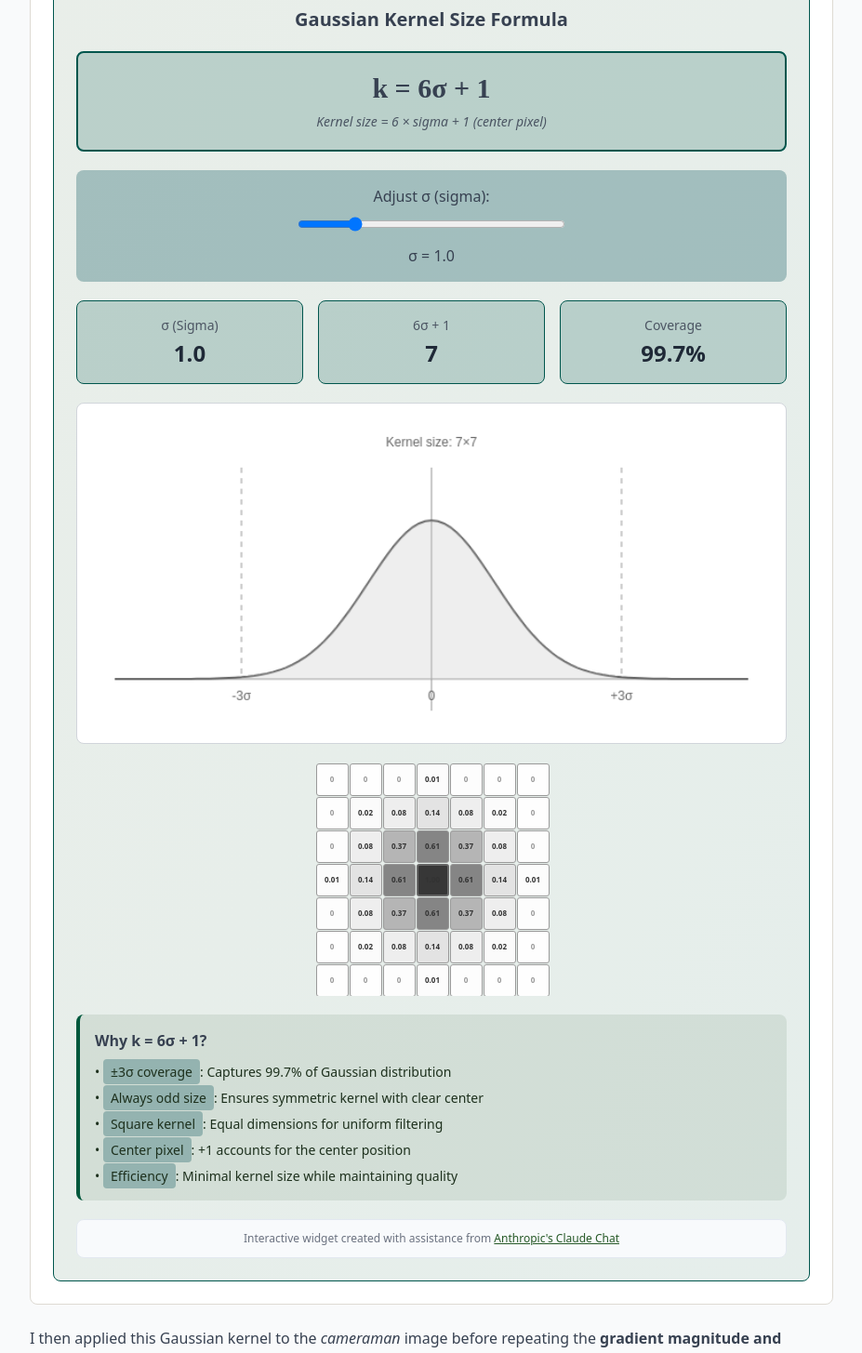
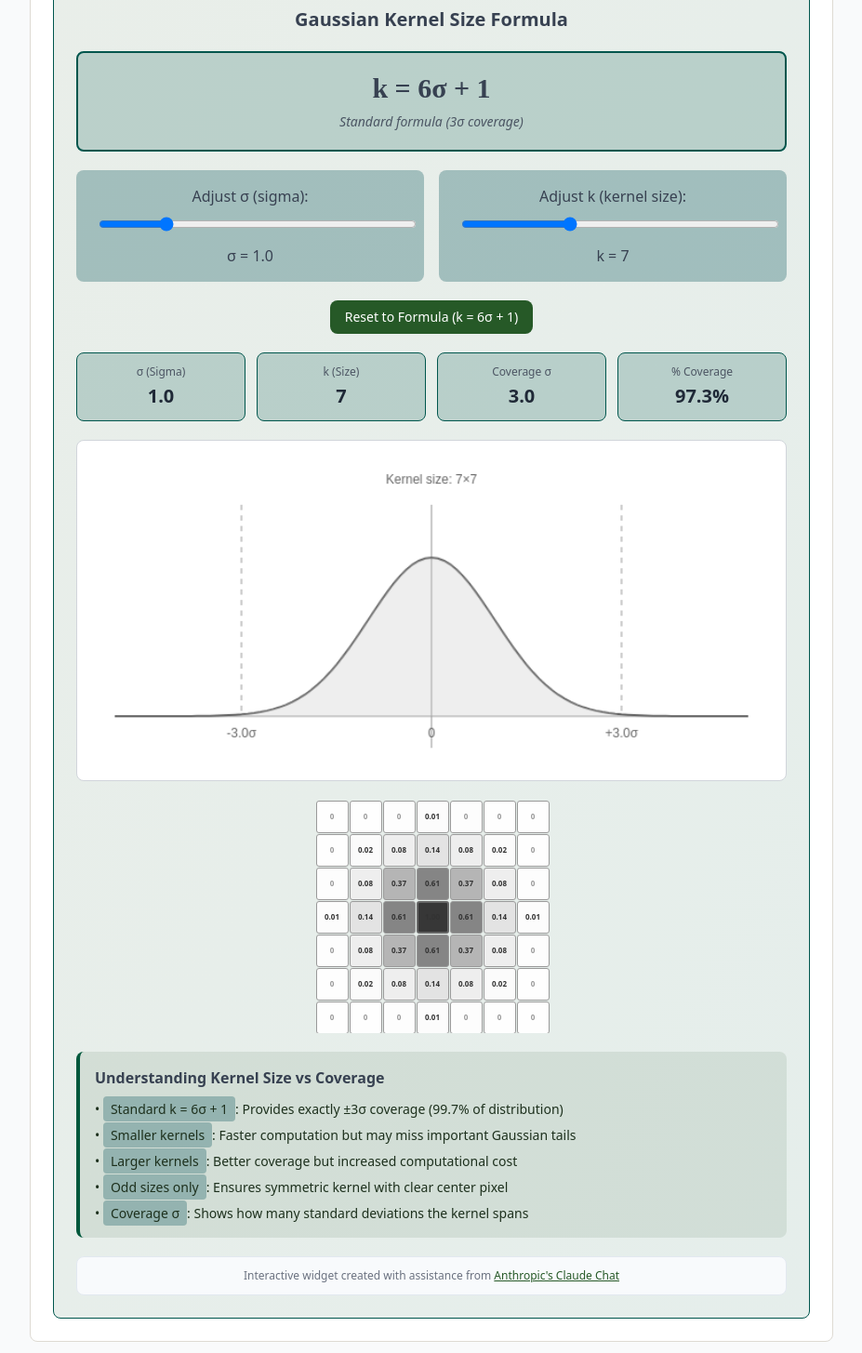
Before and after one commit to paulburkhardt/CS180-Submissions, a React (Vite) app: page /project-2 in a window 1280 px wide. Shown: the part 9800-11255 px from the top of the page at 93% size, without its empty margins (176-1103 px from the left). Built offline with nearby package versions, Linux system fonts and the light colour scheme.

Commit message:
add k varaible

```diff
--- a/src/pages/Project2.tsx
+++ b/src/pages/Project2.tsx
@@ -78,27 +78,58 @@ const Project2 = () => {
     if (!showGaussianWidget) return;
 
     const updateGaussianVisualization = () => {
-      const slider = document.getElementById('gaussianSigmaSlider') as HTMLInputElement;
-      if (!slider) return;
+      const sigmaSlider = document.getElementById('gaussianSigmaSlider') as HTMLInputElement;
+      const kSlider = document.getElementById('gaussianKSlider') as HTMLInputElement;
+      if (!sigmaSlider || !kSlider) return;
 
-      const sigma = parseFloat(slider.value);
-      let kernelSize = Math.round(6 * sigma + 1);
+      const sigma = parseFloat(sigmaSlider.value);
+      let kernelSize = parseInt(kSlider.value);
 
       // Ensure kernel size is always odd
       if (kernelSize % 2 === 0) {
         kernelSize += 1;
+        kSlider.value = kernelSize.toString();
+      }
+
+      // Calculate actual sigma coverage based on kernel size
+      const sigmaCoverage = (kernelSize - 1) / 2 / sigma;
+
+      // Calculate percentage coverage using error function approximation
+      const calculateCoverage = (sigmas: number) => {
+        // Using approximation: erf(x) ≈ 1 - exp(-1.26 * x^1.4) for coverage calculation
+        // Coverage = erf(sigmas/√2) * 100
+        const erfApprox = 1 - Math.exp(-1.26 * Math.pow(sigmas / Math.sqrt(2), 1.4));
+        return Math.min(99.9, Math.max(0, erfApprox * 100));
+      };
+
+      const percentageCoverage = calculateCoverage(sigmaCoverage);
+
+      // Update formula display
+      const formulaDisplayEl = document.getElementById('gaussianFormulaDisplay');
+      const formulaExplanationEl = document.getElementById('gaussianFormulaExplanation');
+
+      if (Math.abs(kernelSize - (6 * sigma + 1)) < 0.1) {
+        if (formulaDisplayEl) formulaDisplayEl.textContent = 'k = 6σ + 1';
+        if (formulaExplanationEl) formulaExplanationEl.textContent = 'Standard formula (3σ coverage)';
+      } else {
+        if (formulaDisplayEl) formulaDisplayEl.textContent = `k = ${kernelSize}`;
+        if (formulaExplanationEl) formulaExplanationEl.textContent = `Custom kernel size (${sigmaCoverage.toFixed(1)}σ coverage)`;
       }
 
       // Update display values
       const sigmaValueEl = document.getElementById('gaussianSigmaValue');
+      const kValueEl = document.getElementById('gaussianKValue');
       const currentSigmaEl = document.getElementById('gaussianCurrentSigma');
       const kernelSizeEl = document.getElementById('gaussianKernelSize');
+      const sigmaCoverageEl = document.getElementById('gaussianSigmaCoverage');
       const coverageEl = document.getElementById('gaussianCoverage');
 
       if (sigmaValueEl) sigmaValueEl.textContent = `σ = ${sigma.toFixed(1)}`;
+      if (kValueEl) kValueEl.textContent = `k = ${kernelSize}`;
       if (currentSigmaEl) currentSigmaEl.textContent = sigma.toFixed(1);
       if (kernelSizeEl) kernelSizeEl.textContent = kernelSize.toString();
-      if (coverageEl) coverageEl.textContent = '99.7%';
+      if (sigmaCoverageEl) sigmaCoverageEl.textContent = sigmaCoverage.toFixed(1);
+      if (coverageEl) coverageEl.textContent = `${percentageCoverage.toFixed(1)}%`;
 
       // Update canvas
       const canvas = document.getElementById('gaussianCanvas') as HTMLCanvasElement;
@@ -153,23 +184,25 @@ const Project2 = () => {
       }
       ctx.stroke();
 
-      // Draw 3-sigma boundaries
+      // Draw kernel boundaries based on actual kernel size
+      const kernelRadius = (kernelSize - 1) / 2;
+      const minusBoundary = centerX - kernelRadius * scaleX;
+      const plusBoundary = centerX + kernelRadius * scaleX;
+
       ctx.strokeStyle = '#999';
       ctx.lineWidth = 1;
       ctx.setLineDash([5, 5]);
 
-      // -3σ line
-      const minus3sigma = centerX - 3 * sigma * scaleX;
+      // Left boundary line
       ctx.beginPath();
-      ctx.moveTo(minus3sigma, 50);
-      ctx.lineTo(minus3sigma, 250);
+      ctx.moveTo(minusBoundary, 50);
+      ctx.lineTo(minusBoundary, 250);
       ctx.stroke();
 
-      // +3σ line
-      const plus3sigma = centerX + 3 * sigma * scaleX;
+      // Right boundary line
       ctx.beginPath();
-      ctx.moveTo(plus3sigma, 50);
-      ctx.lineTo(plus3sigma, 250);
+      ctx.moveTo(plusBoundary, 50);
+      ctx.lineTo(plusBoundary, 250);
       ctx.stroke();
 
       ctx.setLineDash([]);
@@ -179,24 +212,27 @@ const Project2 = () => {
       ctx.font = '12px Arial';
       ctx.textAlign = 'center';
 
-      ctx.fillText('-3σ', minus3sigma, 270);
+      const sigmaCoverageValue = sigmaCoverage.toFixed(1);
+      ctx.fillText(`-${sigmaCoverageValue}σ`, minusBoundary, 270);
       ctx.fillText('0', centerX, 270);
-      ctx.fillText('+3σ', plus3sigma, 270);
+      ctx.fillText(`+${sigmaCoverageValue}σ`, plusBoundary, 270);
       ctx.fillText(`Kernel size: ${kernelSize}×${kernelSize}`, centerX, 30);
 
-      // Shade the 3-sigma region
+      // Shade the kernel coverage region
       ctx.fillStyle = 'rgba(200, 200, 200, 0.3)';
       ctx.beginPath();
-      ctx.moveTo(minus3sigma, 250);
+      ctx.moveTo(minusBoundary, 250);
 
-      for (let x = -3 * sigma; x <= 3 * sigma; x += 0.1) {
+      const minX = -kernelRadius;
+      const maxX = kernelRadius;
+      for (let x = minX; x <= maxX; x += 0.1) {
         const canvasX = centerX + x * scaleX;
         const y = gaussian(x, sigma);
         const canvasY = 250 - y * scaleY;
         ctx.lineTo(canvasX, canvasY);
       }
 
-      ctx.lineTo(plus3sigma, 250);
+      ctx.lineTo(plusBoundary, 250);
       ctx.closePath();
       ctx.fill();
 
@@ -282,18 +318,51 @@ const Project2 = () => {
       grid.appendChild(gridContainer);
     };
 
-    // Set up slider event listener
-    const slider = document.getElementById('gaussianSigmaSlider') as HTMLInputElement;
-    if (slider) {
-      slider.addEventListener('input', updateGaussianVisualization);
+    // Reset to formula function
+    const resetToFormula = () => {
+      const sigmaSlider = document.getElementById('gaussianSigmaSlider') as HTMLInputElement;
+      const kSlider = document.getElementById('gaussianKSlider') as HTMLInputElement;
+
+      if (sigmaSlider && kSlider) {
+        const sigma = parseFloat(sigmaSlider.value);
+        let formulaK = Math.round(6 * sigma + 1);
+
+        // Ensure kernel size is always odd
+        if (formulaK % 2 === 0) {
+          formulaK += 1;
+        }
+
+        // Clamp to slider range
+        formulaK = Math.max(3, Math.min(15, formulaK));
+
+        kSlider.value = formulaK.toString();
+        updateGaussianVisualization();
+      }
+    };
+
+    // Set up event listeners
+    const sigmaSlider = document.getElementById('gaussianSigmaSlider') as HTMLInputElement;
+    const kSlider = document.getElementById('gaussianKSlider') as HTMLInputElement;
+    const resetBtn = document.getElementById('resetToFormulaBtn') as HTMLButtonElement;
+
+    if (sigmaSlider && kSlider && resetBtn) {
+      sigmaSlider.addEventListener('input', updateGaussianVisualization);
+      kSlider.addEventListener('input', updateGaussianVisualization);
+      resetBtn.addEventListener('click', resetToFormula);
       // Initial visualization
       setTimeout(updateGaussianVisualization, 100);
     }
 
     // Cleanup function
     return () => {
-      if (slider) {
-        slider.removeEventListener('input', updateGaussianVisualization);
+      if (sigmaSlider) {
+        sigmaSlider.removeEventListener('input', updateGaussianVisualization);
+      }
+      if (kSlider) {
+        kSlider.removeEventListener('input', updateGaussianVisualization);
+      }
+      if (resetBtn) {
+        resetBtn.removeEventListener('click', resetToFormula);
       }
     };
   }, [showGaussianWidget]);
@@ -915,16 +984,21 @@ gaussian_2d = gaussian_1d * gaussian_1d.T`}</code></pre>
                             <h1 className="text-center text-gray-700 mb-2 text-xl font-semibold">Gaussian Kernel Size Formula</h1>
 
                             <div className="p-5 rounded-lg text-center my-5 border-2" style={{backgroundColor: 'rgba(0, 86, 77, 0.2)', borderColor: '#00564D'}}>
-                              <div className="text-3xl font-bold text-gray-700 mb-2" style={{fontFamily: '"Times New Roman", serif'}}>k = 6σ + 1</div>
-                              <div className="text-sm text-gray-600 italic">Kernel size = 6 × sigma + 1 (center pixel)</div>
+                              <div className="text-3xl font-bold text-gray-700 mb-2" style={{fontFamily: '"Times New Roman", serif'}}>
+                                <span id="gaussianFormulaDisplay">k = 6σ + 1</span>
+                              </div>
+                              <div className="text-sm text-gray-600 italic">
+                                <span id="gaussianFormulaExplanation">Kernel size = 6 × sigma + 1 (center pixel)</span>
+                              </div>
                             </div>
 
-                            <div className="p-4 rounded-lg my-5 text-center" style={{backgroundColor: 'rgba(0, 82, 88, 0.3)'}}>
+                            <div className="grid grid-cols-2 gap-4 my-5">
+                              <div className="p-4 rounded-lg text-center" style={{backgroundColor: 'rgba(0, 82, 88, 0.3)'}}>
                                 <label htmlFor="gaussianSigmaSlider" className="block mb-2 text-gray-700">Adjust σ (sigma): </label>
                                 <input
                                   type="range"
                                   id="gaussianSigmaSlider"
-                                className="w-72 mx-2"
+                                  className="w-full mx-2"
                                   min="0.5"
                                   max="3"
                                   step="0.1"
@@ -933,18 +1007,49 @@ gaussian_2d = gaussian_1d * gaussian_1d.T`}</code></pre>
                                 <div id="gaussianSigmaValue" className="mt-2 text-gray-700">σ = 1.0</div>
                               </div>
 
-                            <div className="grid grid-cols-3 gap-4 my-5">
-                              <div className="p-4 rounded-lg text-center border" style={{backgroundColor: 'rgba(0, 86, 77, 0.2)', borderColor: '#00564D'}}>
-                                <div className="text-sm text-gray-600 mb-1">σ (Sigma)</div>
-                                <div id="gaussianCurrentSigma" className="text-2xl font-bold text-gray-800">1.0</div>
+                              <div className="p-4 rounded-lg text-center" style={{backgroundColor: 'rgba(0, 82, 88, 0.3)'}}>
+                                <label htmlFor="gaussianKSlider" className="block mb-2 text-gray-700">Adjust k (kernel size): </label>
+                                <input
+                                  type="range"
+                                  id="gaussianKSlider"
+                                  className="w-full mx-2"
+                                  min="3"
+                                  max="15"
+                                  step="2"
+                                  defaultValue="7"
+                                />
+                                <div id="gaussianKValue" className="mt-2 text-gray-700">k = 7</div>
                               </div>
-                              <div className="p-4 rounded-lg text-center border" style={{backgroundColor: 'rgba(0, 86, 77, 0.2)', borderColor: '#00564D'}}>
-                                <div className="text-sm text-gray-600 mb-1">6σ + 1</div>
-                                <div id="gaussianKernelSize" className="text-2xl font-bold text-gray-800">7</div>
                             </div>
-                              <div className="p-4 rounded-lg text-center border" style={{backgroundColor: 'rgba(0, 86, 77, 0.2)', borderColor: '#00564D'}}>
-                                <div className="text-sm text-gray-600 mb-1">Coverage</div>
-                                <div id="gaussianCoverage" className="text-2xl font-bold text-gray-800">99.7%</div>
+
+                            <div className="flex justify-center mb-5">
+                              <button
+                                id="resetToFormulaBtn"
+                                className="px-4 py-2 text-white rounded-lg transition-colors text-sm"
+                                style={{backgroundColor: '#265927'}}
+                                onMouseEnter={(e) => e.currentTarget.style.backgroundColor = '#00583C'}
+                                onMouseLeave={(e) => e.currentTarget.style.backgroundColor = '#265927'}
+                              >
+                                Reset to Formula (k = 6σ + 1)
+                              </button>
+                            </div>
+
+                            <div className="grid grid-cols-4 gap-3 my-5">
+                              <div className="p-3 rounded-lg text-center border" style={{backgroundColor: 'rgba(0, 86, 77, 0.2)', borderColor: '#00564D'}}>
+                                <div className="text-xs text-gray-600 mb-1">σ (Sigma)</div>
+                                <div id="gaussianCurrentSigma" className="text-xl font-bold text-gray-800">1.0</div>
+                              </div>
+                              <div className="p-3 rounded-lg text-center border" style={{backgroundColor: 'rgba(0, 86, 77, 0.2)', borderColor: '#00564D'}}>
+                                <div className="text-xs text-gray-600 mb-1">k (Size)</div>
+                                <div id="gaussianKernelSize" className="text-xl font-bold text-gray-800">7</div>
+                              </div>
+                              <div className="p-3 rounded-lg text-center border" style={{backgroundColor: 'rgba(0, 86, 77, 0.2)', borderColor: '#00564D'}}>
+                                <div className="text-xs text-gray-600 mb-1">Coverage σ</div>
+                                <div id="gaussianSigmaCoverage" className="text-xl font-bold text-gray-800">3.0</div>
+                              </div>
+                              <div className="p-3 rounded-lg text-center border" style={{backgroundColor: 'rgba(0, 86, 77, 0.2)', borderColor: '#00564D'}}>
+                                <div className="text-xs text-gray-600 mb-1">% Coverage</div>
+                                <div id="gaussianCoverage" className="text-xl font-bold text-gray-800">99.7%</div>
                               </div>
                             </div>
 
@@ -957,13 +1062,13 @@ gaussian_2d = gaussian_1d * gaussian_1d.T`}</code></pre>
                             </div>
 
                             <div className="p-4 rounded-lg my-5 border-l-4" style={{backgroundColor: 'rgba(38, 89, 39, 0.1)', borderLeftColor: '#00583C'}}>
-                              <h3 className="text-gray-700 font-semibold mb-3">Why k = 6σ + 1?</h3>
+                              <h3 className="text-gray-700 font-semibold mb-3">Understanding Kernel Size vs Coverage</h3>
                               <ul className="list-none p-0 space-y-2">
-                                <li className="text-sm">• <span className="px-2 py-1 rounded" style={{backgroundColor: 'rgba(0, 82, 88, 0.3)'}}>±3σ coverage</span>: Captures 99.7% of Gaussian distribution</li>
-                                <li className="text-sm">• <span className="px-2 py-1 rounded" style={{backgroundColor: 'rgba(0, 82, 88, 0.3)'}}>Always odd size</span>: Ensures symmetric kernel with clear center</li>
-                                <li className="text-sm">• <span className="px-2 py-1 rounded" style={{backgroundColor: 'rgba(0, 82, 88, 0.3)'}}>Square kernel</span>: Equal dimensions for uniform filtering</li>
-                                <li className="text-sm">• <span className="px-2 py-1 rounded" style={{backgroundColor: 'rgba(0, 82, 88, 0.3)'}}>Center pixel</span>: +1 accounts for the center position</li>
-                                <li className="text-sm">• <span className="px-2 py-1 rounded" style={{backgroundColor: 'rgba(0, 82, 88, 0.3)'}}>Efficiency</span>: Minimal kernel size while maintaining quality</li>
+                                <li className="text-sm">• <span className="px-2 py-1 rounded" style={{backgroundColor: 'rgba(0, 82, 88, 0.3)'}}>Standard k = 6σ + 1</span>: Provides exactly ±3σ coverage (99.7% of distribution)</li>
+                                <li className="text-sm">• <span className="px-2 py-1 rounded" style={{backgroundColor: 'rgba(0, 82, 88, 0.3)'}}>Smaller kernels</span>: Faster computation but may miss important Gaussian tails</li>
+                                <li className="text-sm">• <span className="px-2 py-1 rounded" style={{backgroundColor: 'rgba(0, 82, 88, 0.3)'}}>Larger kernels</span>: Better coverage but increased computational cost</li>
+                                <li className="text-sm">• <span className="px-2 py-1 rounded" style={{backgroundColor: 'rgba(0, 82, 88, 0.3)'}}>Odd sizes only</span>: Ensures symmetric kernel with clear center pixel</li>
+                                <li className="text-sm">• <span className="px-2 py-1 rounded" style={{backgroundColor: 'rgba(0, 82, 88, 0.3)'}}>Coverage σ</span>: Shows how many standard deviations the kernel spans</li>
                               </ul>
                             </div>
 
```
Lines whose indentation alone changed are shown as unchanged.
